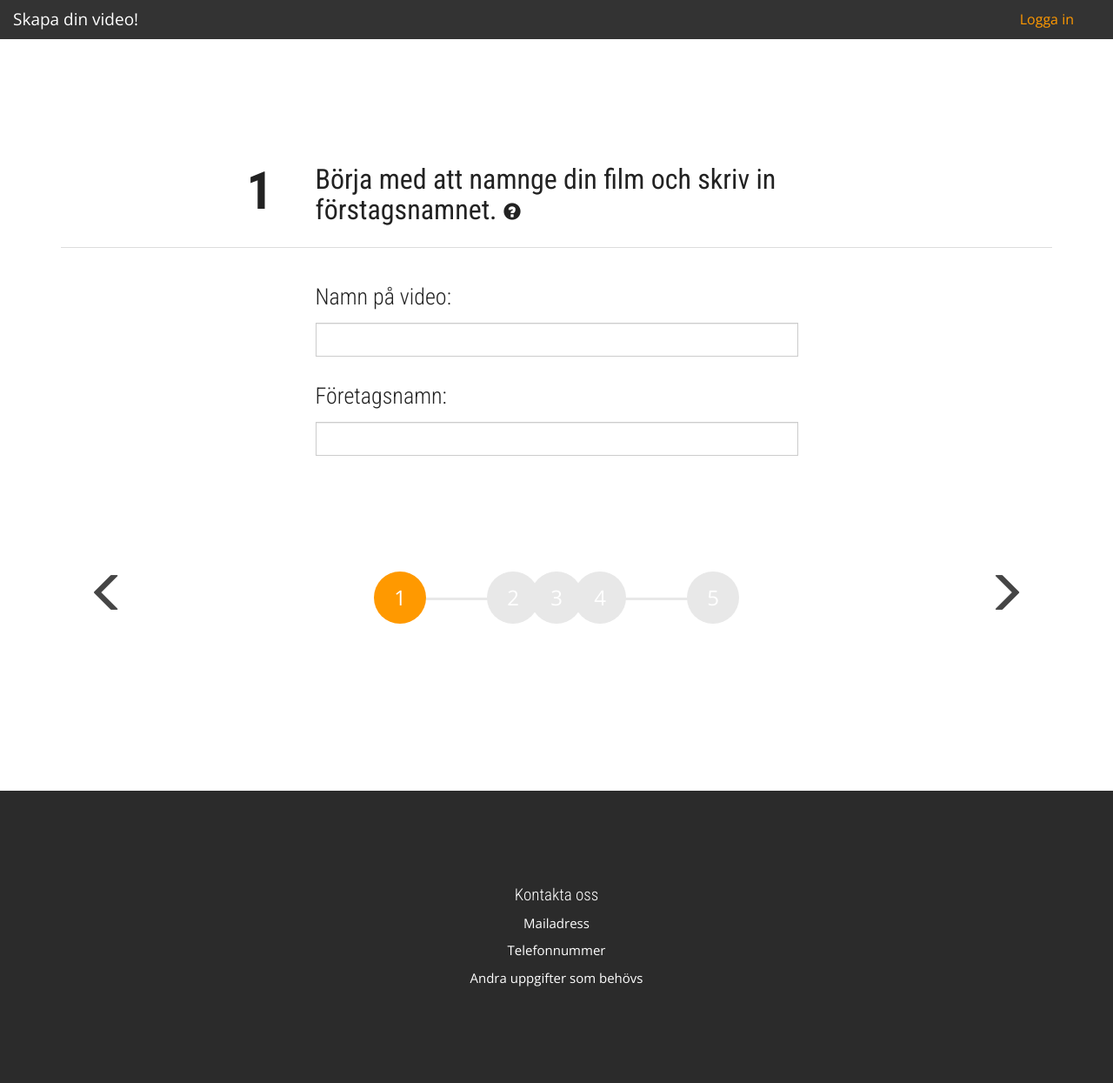
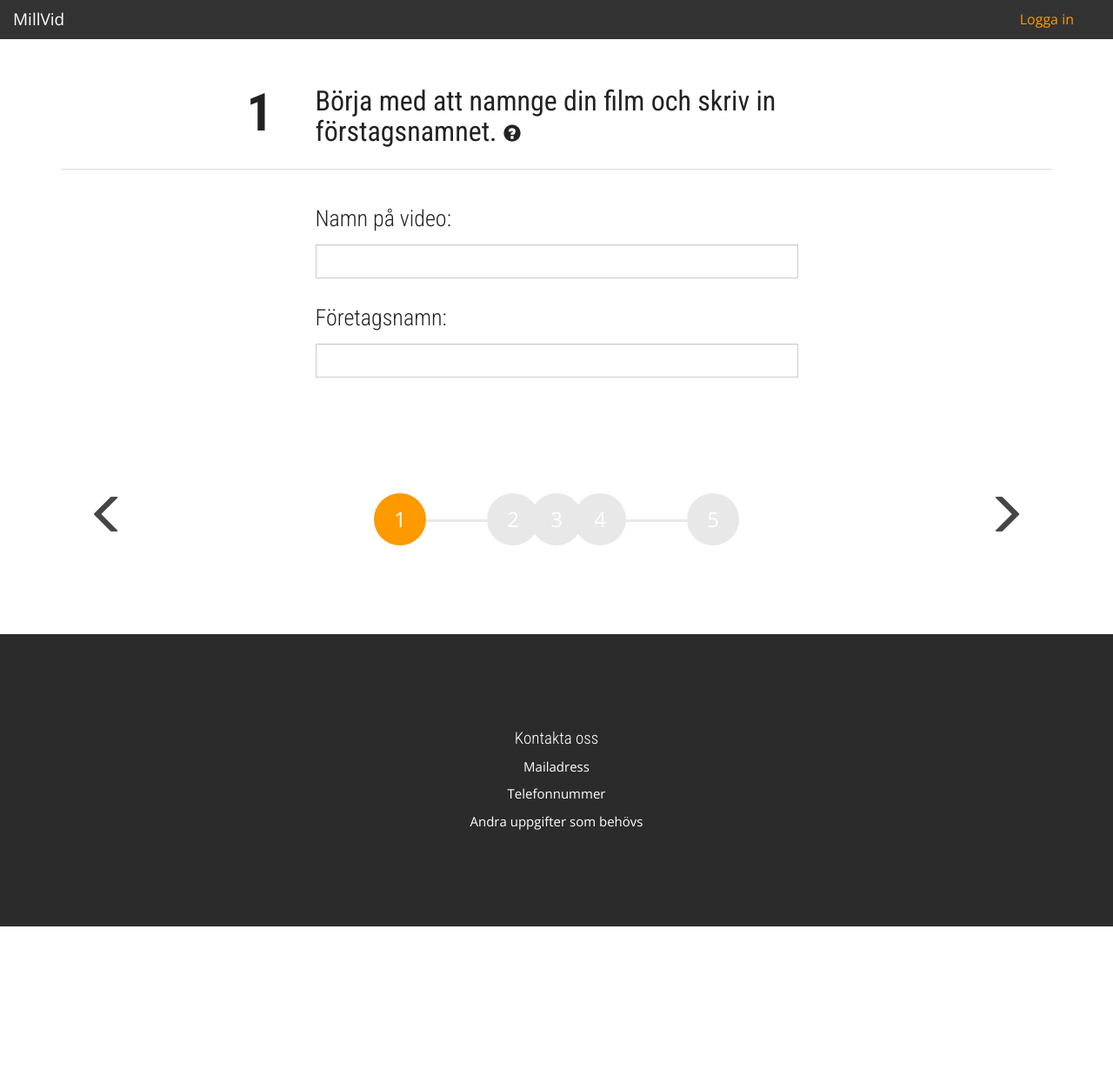
Before and after one commit to siggelito/lavg, a Django app: page /video/new/ in a window 1280 px wide. Shown: the whole page at 87% size. After the commit the page ends 1065 px from the top, so only its background shows below. Run offline with Django 3.2, Linux system fonts and the light colour scheme; some libraries are stand-ins or nearby versions.

Commit message:
fixat pilar igen
padding base samt pilar ner förstasidan

```diff
--- a/dbtapp/static/dbtapp/styleBase.css
+++ b/dbtapp/static/dbtapp/styleBase.css
@@ -73,9 +73,10 @@ nav.navbar.navbar-default{
 .bgDark{
   background-color: #2B2B2B;
   color: #fff;
+  padding: 100px 0px;
 }
 
-section {
-  padding: 100px 0;
+.step-content {
+  padding: 10px 0;
   display: block;
 }
--- a/dbtapp/templates/dbtapp/Riktigindex.html
+++ b/dbtapp/templates/dbtapp/Riktigindex.html
@@ -102,7 +102,8 @@
 
 		<div class="col-md-1 col-sm-1 text-center">
 			<div class="icon">
-				<span class="glyphicon glyphicon-triangle-right" aria-hidden="true"></span>
+				<span class="glyphicon glyphicon-triangle-right right" aria-hidden="true"></span>
+				<span class="glyphicon glyphicon-triangle-bottom down" aria-hidden="true"></span>
 			</div>
 		</div>
 
@@ -113,7 +114,8 @@
 
 		<div class="col-md-1 col-sm-1 text-center">
 			<div class="icon">
-				<span class="glyphicon glyphicon-triangle-right" aria-hidden="true"></span>
+				<span class="glyphicon glyphicon-triangle-right right" aria-hidden="true"></span>
+				<span class="glyphicon glyphicon-triangle-bottom down" aria-hidden="true"></span>
 			</div>
 		</div>
 
--- a/dbtapp/templates/dbtapp/base.html
+++ b/dbtapp/templates/dbtapp/base.html
@@ -49,7 +49,7 @@
 					<!-- Även denna ska scrollas rätt... kolla er på det..-->
 
 					<!-- Här ska navigenringen till startsidan ändras men hur? -->
-					<a class="navbar-brand" href="#page-top">Skapa din video!</a>
+					<a class="navbar-brand" href="{% url 'dbtapp:index'%}">MillVid</a>
 				</div>
 
 				<div class="collapse navbar-collapse navbar-right" id="myNavbar">
@@ -61,7 +61,7 @@
 		</nav>
 	</header>
 
-	<section>
+	<section class="step-content">
 		<div class="container" id="container-main">
 			<div class="page-header">
 				<h1>{% block head %}{% endblock %}</h1>
--- a/dbtapp/templates/dbtapp/newVideo.html
+++ b/dbtapp/templates/dbtapp/newVideo.html
@@ -46,7 +46,7 @@
 
 			<div class="col-xs-6 col-sm-6 col-md-1 text-left">
 				<!-- Härifrån ska man kunna ta sig bakåt i stegen. -->
-				<a href="#"><span id="navigationArrow" class="glyphicon glyphicon-menu-left" aria-hidden="true"></span></a>
+				<a href="{% url 'dbtapp:index'%}"><span id="navigationArrow" class="glyphicon glyphicon-menu-left" aria-hidden="true"></span></a>
 			</div>
 
 			<div class="col-md-10 text-center ">
```
